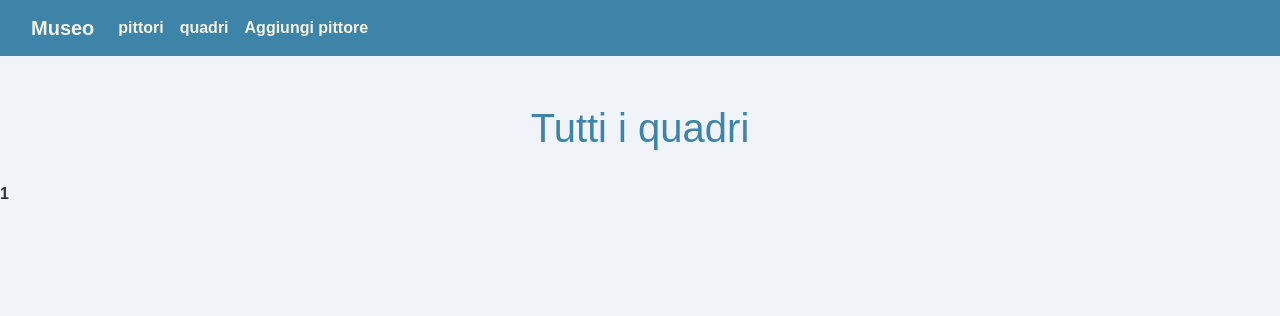
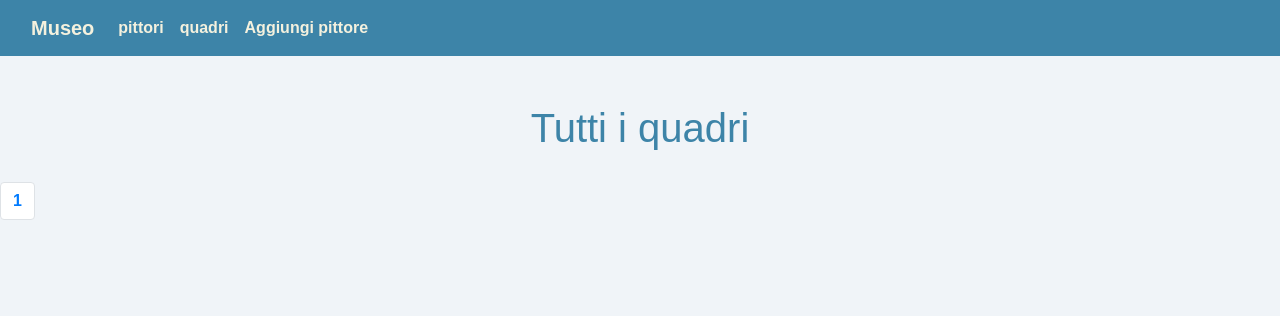
Before and after one commit to KKatowice/esercizioDAITA, a Flask app: page /quadri in a window 1280 px wide. Shown: the top 316 px of the page. Run offline with Flask 3, Linux system fonts and the light colour scheme; data that the repository does not hold is empty; some libraries are stand-ins or nearby versions.

Commit message:
Paginazioni bootstrap complete

```diff
--- a/templates/pittori.html
+++ b/templates/pittori.html
@@ -142,8 +142,6 @@
           </li>
         </ul>
       </div>
-      </div>
-      </ul>
       <div class="d-flex justify-content-around mb-4 mt-1">
         <a href="/quadri?nome={{ artista['nome'] }}"><button class="btn btn-primary">Vedi opere</button></a>
         <button type="button" class="btn btn-primary" onclick="openPopup('{{ artista['nome'] }}', '{{ loop.index }}')">Modifica </button>
@@ -180,7 +178,7 @@
     {% endif %}
     {% for num in range(1, total_pages + 1) %}
         {% if num == page %}
-      <li class="page-item"><a class="page-link" href="#">{{ num }}</a></li>
+      <li class="page-item"><a class="page-link" href="#"><strong>{{ num }}</strong></a></li>
         {% else %}
       <li class="page-item"><a class="page-link" href="{{ url_for('artisti', page=num) }}">{{ num }}</a></li>
         {% endif %}
--- a/templates/quadri.html
+++ b/templates/quadri.html
@@ -218,21 +218,23 @@
         }); */
     </script>
 
-<div class="pagination">
+<nav aria-label="Page navigation example">
+    <ul class="pagination">
     {% if page > 1 %}
-        <a href="{{ url_for('opere', page=page-1) }}">Previous</a>
+        <li class="page-item"><a class="page-link" href="{{ url_for('opere', page=page-1) }}">Previous</a></li>
     {% endif %}
     {% for num in range(1, total_pages + 1) %}
         {% if num == page %}
-            <strong>{{ num }}</strong>
+            <li class="page-item"><a class="page-link" href="#"><strong>{{ num }}</strong></a></li>
         {% else %}
-            <a href="{{ url_for('opere', page=num) }}">{{ num }}</a>
+            <li class="page-item"><a class="page-link" href="{{ url_for('opere', page=num) }}">{{ num }}</a></li>
         {% endif %}
     {% endfor %}
     {% if page < total_pages %}
-        <a href="{{ url_for('opere', page=page+1) }}">Next</a>
+        <li class="page-item"><a class="page-link" href="{{ url_for('opere', page=page+1) }}">Next</a></li>
     {% endif %}
-</div>
+    </ul>
+</nav>
 
 </body>
 </html>
```
